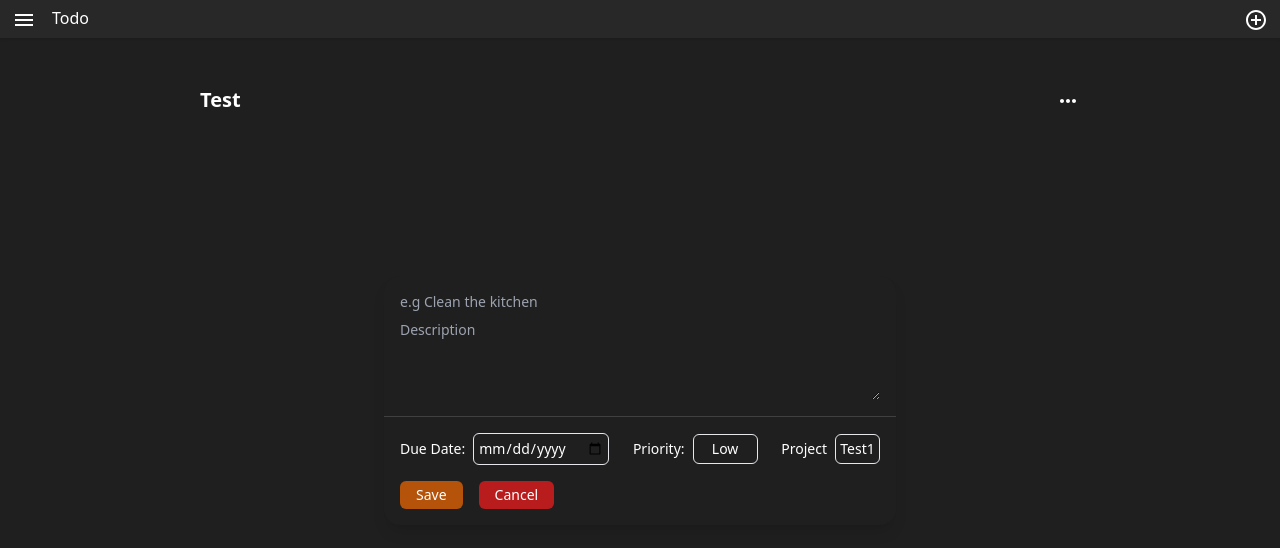
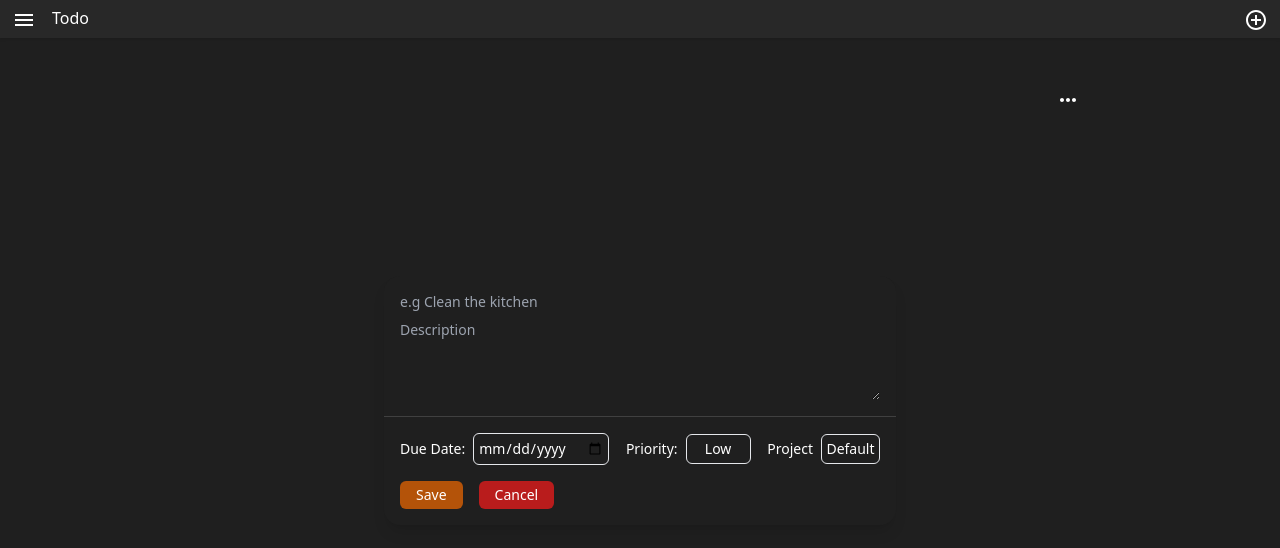
Before and after one commit to peter-abah/tasks, a React (Create React App) app: page /projects/3 in a window 1280 px wide. Both pictures are taken after a click on the button 1256 px from the left and 19 px from the top of the page. Shown: the top 548 px of the page. Built offline with nearby package versions, Linux system fonts and the light colour scheme.

Commit message:
Add default project state

```diff
--- a/src/components/ProjectHeader.tsx
+++ b/src/components/ProjectHeader.tsx
@@ -1,4 +1,4 @@
-import { useRef } from "react";
+import { useEffect, useRef } from "react";
 import { useNavigate } from "react-router-dom";
 import { useAppDispatch } from "../app/hooks";
 import { useOnClickOutside, useBoolean } from "usehooks-ts";
@@ -42,7 +42,7 @@ const ProjectHeader = (props: Project) => {
   const handleDelete = () => {
     dispatch(removeProject(id));
     dispatch(removeTodosForProject(id));
-    navigate('/');
+    navigate("/");
   };
 
   const handleSubmit = (e: React.FormEvent) => {
@@ -53,6 +53,7 @@ const ProjectHeader = (props: Project) => {
     }
   };
 
+  const isDefault = id === "default";
   return (
     <header className="relative flex justify-between mx-2 pt-2 pb-8">
       {showForm ? (
@@ -65,9 +66,11 @@ const ProjectHeader = (props: Project) => {
       ) : (
         <h2 className="text-xl font-bold">{title}</h2>
       )}
-      <button onClick={toggleOptions}>
-        {showOptions ? <CloseIcon /> : <MoreIcon />}
-      </button>
+      {!isDefault && (
+        <button onClick={toggleOptions}>
+          {showOptions ? <CloseIcon /> : <MoreIcon />}
+        </button>
+      )}
       {showOptions && (
         <OptionsBox
           ref={optionsRef}
--- a/src/components/TodoFormModal.tsx
+++ b/src/components/TodoFormModal.tsx
@@ -100,7 +100,7 @@ const TodoFormModal = (props: Props) => {
               </label>
 
               <select
-                className="appearance-none text-center focus-visible:outline-none p-1 border rounded-md"
+                className="max-w-[15ch] overflow-x-hidden appearance-none text-center focus-visible:outline-none p-1 border rounded-md"
                 name="projectId"
                 id="todo-project"
                 onChange={handleChange}
--- a/src/features/projects/projectsSlice.ts
+++ b/src/features/projects/projectsSlice.ts
@@ -10,12 +10,8 @@ export type ProjectsState = Project[];
 
 const initialState: ProjectsState = [
   {
-    title: "Test1",
-    id: "5",
-  },
-  {
-    title: "Test",
-    id: "3",
+    title: "Default",
+    id: "default",
   },
 ];
 
--- a/src/hooks/useTodoForm.ts
+++ b/src/hooks/useTodoForm.ts
@@ -15,7 +15,7 @@ const newTodo = (): Todo => ({
   dueDate: "",
   priority: "",
   id: uniqid(),
-  projectId: "",
+  projectId: "default",
   completed: false,
 });
 
```
